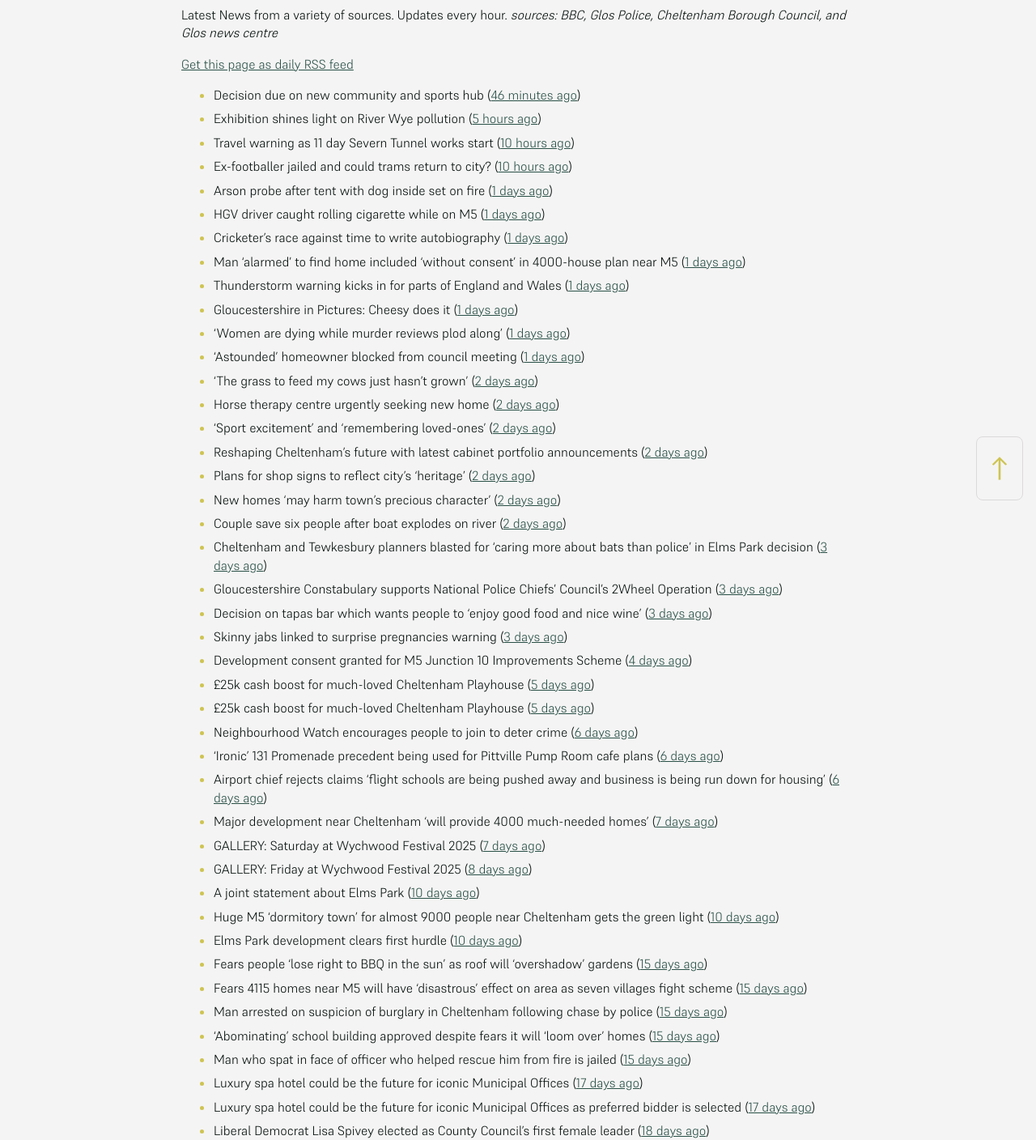
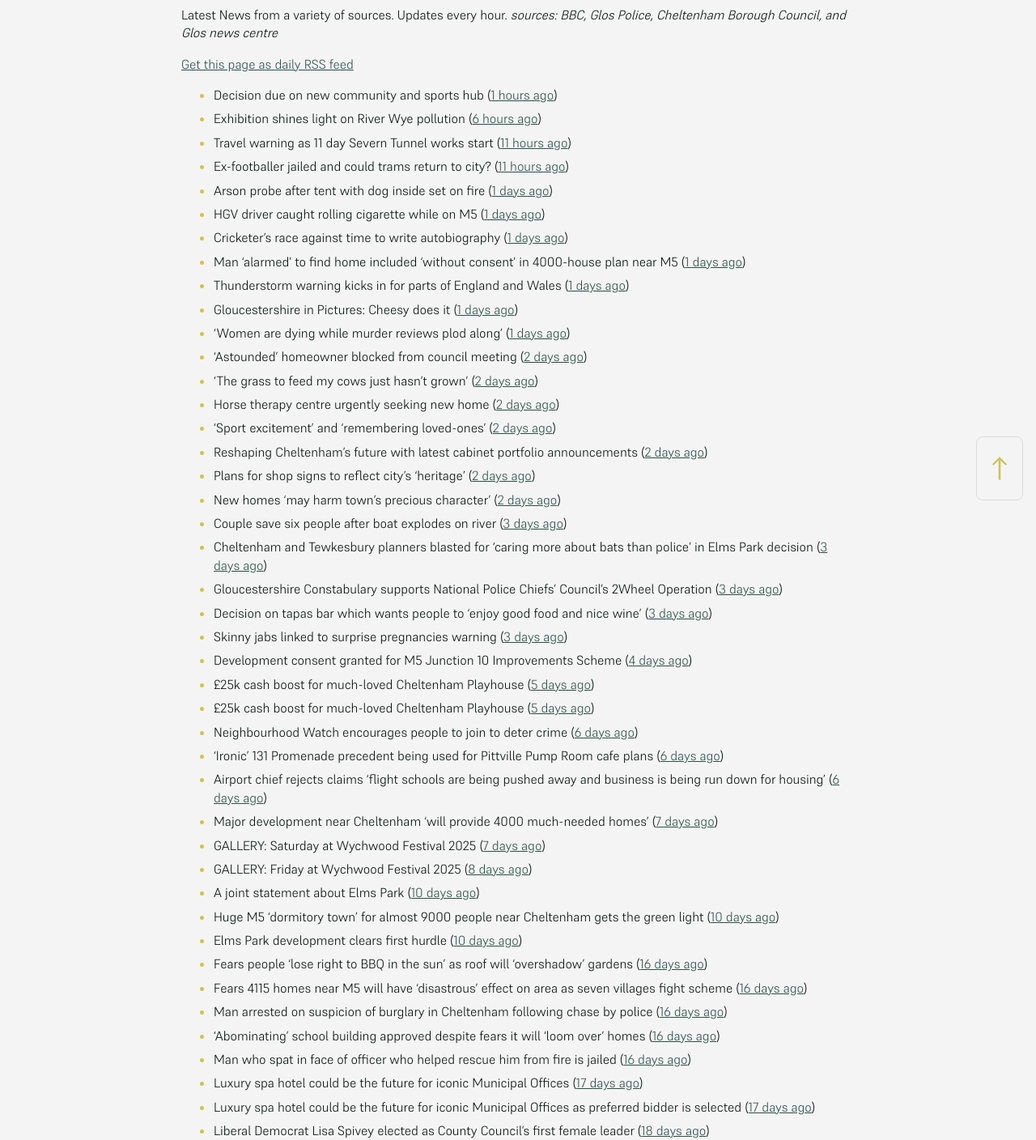
Before and after one commit to mat-0/cheltenham-open-data, a Jekyll site: the page built from _pages/news.md, in a window 1280 px wide. Shown: the part 266-1674 px from the top of the page at 81% size. Built offline with Jekyll 4.4.1, drawn with Linux system fonts in a browser that asks for light colours.

Commit message:
Updated 2025-06-08 17:57:48

```diff
--- a/_pages/news.md
+++ b/_pages/news.md
@@ -12,10 +12,10 @@ _sources: BBC, Glos Police, Cheltenham Borough Council, and Glos news centre_
 [Get this page as daily RSS feed](/daily.rss)
 
 <!-- news_marker starts -->
-- Decision due on new community and sports hub ([46 minutes ago](https://www.bbc.com/news/articles/cy4k5kv0v2go))
-- Exhibition shines light on River Wye pollution ([5 hours ago](https://www.bbc.com/news/articles/c62814zl1q5o))
-- Travel warning as 11 day Severn Tunnel works start ([10 hours ago](https://www.bbc.com/news/articles/c5yk6z54e2zo))
-- Ex-footballer jailed and could trams return to city? ([10 hours ago](https://www.bbc.com/news/articles/cre90yyq33yo))
+- Decision due on new community and sports hub ([1 hours ago](https://www.bbc.com/news/articles/cy4k5kv0v2go))
+- Exhibition shines light on River Wye pollution ([6 hours ago](https://www.bbc.com/news/articles/c62814zl1q5o))
+- Travel warning as 11 day Severn Tunnel works start ([11 hours ago](https://www.bbc.com/news/articles/c5yk6z54e2zo))
+- Ex-footballer jailed and could trams return to city? ([11 hours ago](https://www.bbc.com/news/articles/cre90yyq33yo))
 - Arson probe after tent with dog inside set on fire ([1 days ago](https://www.bbc.com/news/articles/cj42gp7n744o))
 - HGV driver caught rolling cigarette while on M5 ([1 days ago](https://www.bbc.com/news/articles/cx2ekrky144o))
 - Cricketer's race against time to write autobiography ([1 days ago](https://www.bbc.com/news/articles/cy4ke8xw5j7o))
@@ -23,14 +23,14 @@ _sources: BBC, Glos Police, Cheltenham Borough Council, and Glos news centre_
 - Thunderstorm warning kicks in for parts of England and Wales ([1 days ago](https://www.bbc.com/news/articles/cq851x1y9eqo))
 - Gloucestershire in Pictures: Cheesy does it ([1 days ago](https://www.bbc.com/news/articles/cj6rpwjk192o))
 - 'Women are dying while murder reviews plod along' ([1 days ago](https://www.bbc.com/news/articles/cj3j7308r35o))
-- 'Astounded' homeowner blocked from council meeting ([1 days ago](https://www.bbc.com/news/articles/c5y2zdd83deo))
+- 'Astounded' homeowner blocked from council meeting ([2 days ago](https://www.bbc.com/news/articles/c5y2zdd83deo))
 - 'The grass to feed my cows just hasn't grown' ([2 days ago](https://www.bbc.com/news/articles/cr4zp51rk9ro))
 - Horse therapy centre urgently seeking new home ([2 days ago](https://www.bbc.com/news/articles/clyqx775r2yo))
 - 'Sport excitement' and 'remembering loved-ones' ([2 days ago](https://www.bbc.com/news/articles/cly379zl9qwo))
 - Reshaping Cheltenham’s future with latest cabinet portfolio announcements ([2 days ago](https://www.cheltenham.gov.uk/news/article/3018/reshaping_cheltenhams_future_with_latest_cabinet_portfolio_announcements))
 - Plans for shop signs to reflect city's 'heritage' ([2 days ago](https://www.bbc.com/news/articles/c77153njmlko))
 - New homes 'may harm town's precious character' ([2 days ago](https://www.bbc.com/news/articles/c5yxr023e19o))
-- Couple save six people after boat explodes on river ([2 days ago](https://www.bbc.com/news/articles/cq54p798dxlo))
+- Couple save six people after boat explodes on river ([3 days ago](https://www.bbc.com/news/articles/cq54p798dxlo))
 - Cheltenham and Tewkesbury planners blasted for ‘caring more about bats than police’ in Elms Park decision ([3 days ago](https://gloucesternewscentre.co.uk/cheltenham-and-tewkesbury-planners-blasted-for-caring-more-about-bats-than-police-in-elms-park-decision/))
 - Gloucestershire Constabulary supports National Police Chiefs’ Council’s 2Wheel Operation ([3 days ago](https://gloucesternewscentre.co.uk/gloucestershire-constabulary-supports-national-police-chiefs-councils-2wheel-operation/))
 - Decision on tapas bar which wants people to ‘enjoy good food and nice wine’ ([3 days ago](https://gloucesternewscentre.co.uk/decision-on-tapas-bar-which-wants-people-to-enjoy-good-food-and-nice-wine/))
@@ -47,11 +47,11 @@ _sources: BBC, Glos Police, Cheltenham Borough Council, and Glos news centre_
 - A joint statement about Elms Park ([10 days ago](https://www.cheltenham.gov.uk/news/article/3015/a_joint_statement_about_elms_park))
 - Huge M5 ‘dormitory town’ for almost 9000 people near Cheltenham gets the green light ([10 days ago](https://gloucesternewscentre.co.uk/huge-m5-dormitory-town-for-almost-9000-people-near-cheltenham-gets-the-green-light/))
 - Elms Park development clears first hurdle ([10 days ago](https://gloucesternewscentre.co.uk/elms-park-development-clears-first-hurdle/))
-- Fears people ‘lose right to BBQ in the sun’ as roof will ‘overshadow’ gardens ([15 days ago](https://gloucesternewscentre.co.uk/fears-people-lose-right-to-bbq-in-the-sun-as-roof-will-overshadow-gardens/))
-- Fears 4115 homes near M5 will have ‘disastrous’ effect on area as seven villages fight scheme ([15 days ago](https://gloucesternewscentre.co.uk/fears-4115-homes-near-m5-will-have-disastrous-effect-on-area-as-seven-villages-fight-scheme/))
-- Man arrested on suspicion of burglary in Cheltenham following chase by police ([15 days ago](https://gloucesternewscentre.co.uk/man-arrested-on-suspicion-of-burglary-in-cheltenham-following-chase-by-police/))
-- ‘Abominating’ school building approved despite fears it will ‘loom over’ homes ([15 days ago](https://gloucesternewscentre.co.uk/abominating-school-building-approved-despite-fears-it-will-loom-over-homes/))
-- Man who spat in face of officer who helped rescue him from fire is jailed ([15 days ago](https://gloucesternewscentre.co.uk/man-who-spat-in-face-of-officer-who-helped-rescue-him-from-fire-is-jailed/))
+- Fears people ‘lose right to BBQ in the sun’ as roof will ‘overshadow’ gardens ([16 days ago](https://gloucesternewscentre.co.uk/fears-people-lose-right-to-bbq-in-the-sun-as-roof-will-overshadow-gardens/))
+- Fears 4115 homes near M5 will have ‘disastrous’ effect on area as seven villages fight scheme ([16 days ago](https://gloucesternewscentre.co.uk/fears-4115-homes-near-m5-will-have-disastrous-effect-on-area-as-seven-villages-fight-scheme/))
+- Man arrested on suspicion of burglary in Cheltenham following chase by police ([16 days ago](https://gloucesternewscentre.co.uk/man-arrested-on-suspicion-of-burglary-in-cheltenham-following-chase-by-police/))
+- ‘Abominating’ school building approved despite fears it will ‘loom over’ homes ([16 days ago](https://gloucesternewscentre.co.uk/abominating-school-building-approved-despite-fears-it-will-loom-over-homes/))
+- Man who spat in face of officer who helped rescue him from fire is jailed ([16 days ago](https://gloucesternewscentre.co.uk/man-who-spat-in-face-of-officer-who-helped-rescue-him-from-fire-is-jailed/))
 - Luxury spa hotel could be the future for iconic Municipal Offices ([17 days ago](https://gloucesternewscentre.co.uk/luxury-spa-hotel-could-be-the-future-for-iconic-municipal-offices/))
 - Luxury spa hotel could be the future for iconic Municipal Offices as preferred bidder is selected ([17 days ago](https://www.cheltenham.gov.uk/news/article/3014/luxury_spa_hotel_could_be_the_future_for_iconic_municipal_offices_as_preferred_bidder_is_selected))
 - Liberal Democrat Lisa Spivey elected as County Council’s first female leader ([18 days ago](https://gloucesternewscentre.co.uk/liberal-democrat-lisa-spivey-elected-as-county-councils-first-female-leader/))
```
Also changed, not shown: _data/flood.json (+4 -4 lines), index.md (+4 -4 lines).
